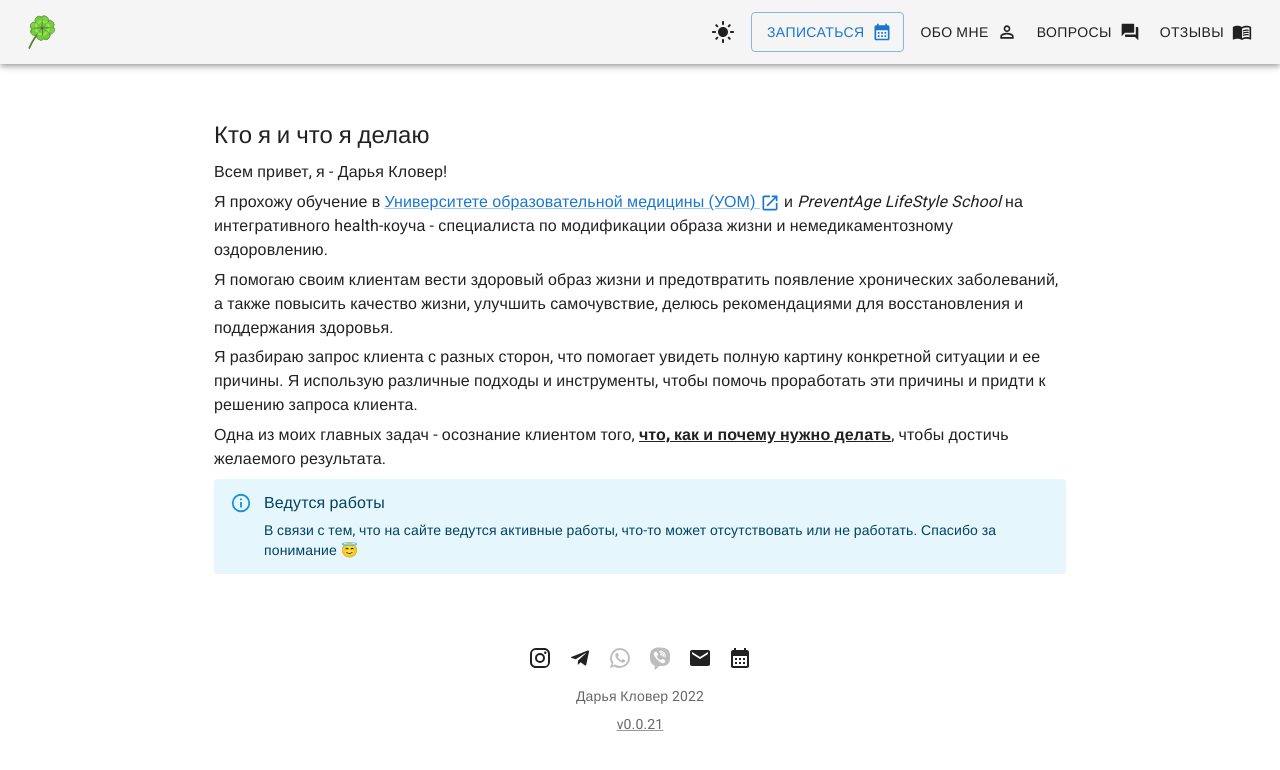
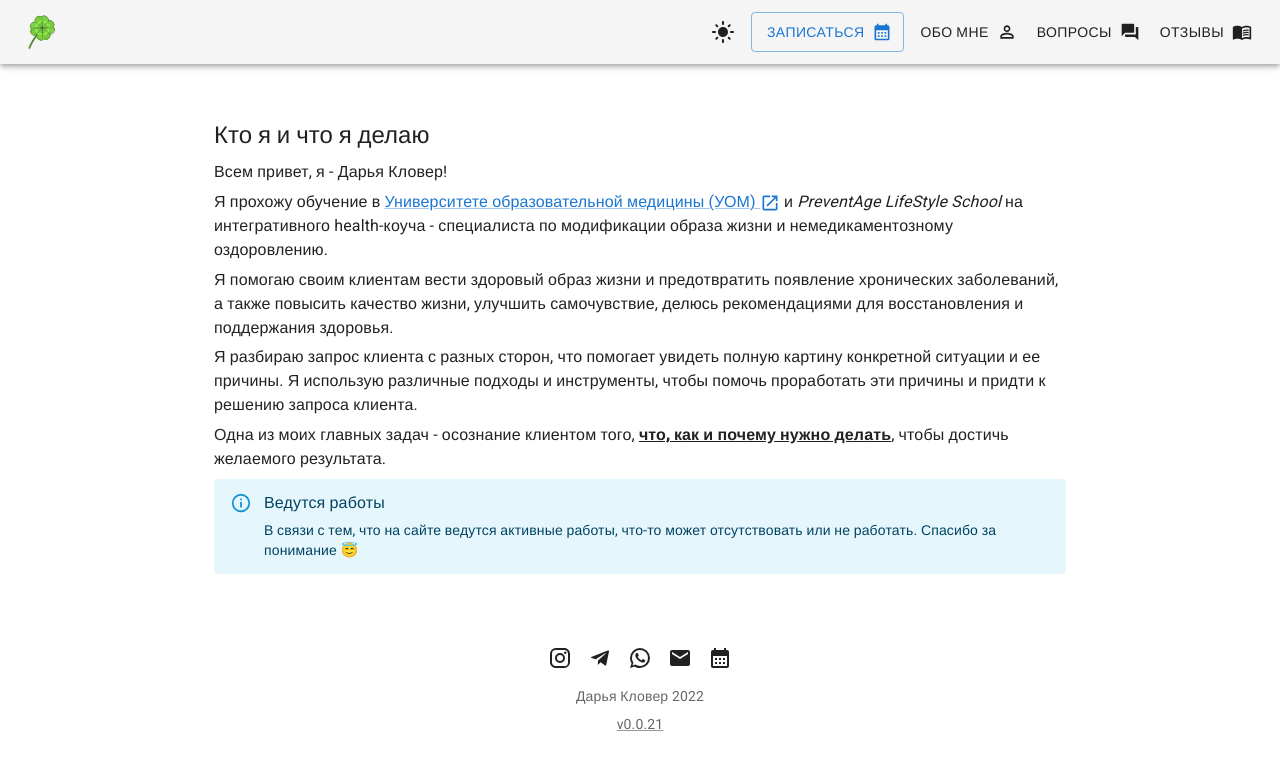
Before and after one commit to SiarheiBobryk/dariaklover, a React (Create React App) app: page / in a window 1280 px wide. Shown: the top 770 px of the page. Built offline with nearby package versions, Linux system fonts and the light colour scheme; a web font is replaced by a local one.

Commit message:
Social media links improvements (#286)
Changes:
- Setup WhatsApp link
- Rename some social labels
- Tweak the WhatsApp ID
- Remove the Viber support

```diff
--- a/src/components/Footer/Footer.tsx
+++ b/src/components/Footer/Footer.tsx
@@ -13,7 +13,6 @@ import EmailIcon from '@mui/icons-material/Email';
 import WhatsAppIcon from '@mui/icons-material/WhatsApp';
 
 import { AppConfigContext, Config } from '../../providers/AppConfigProvider';
-import ViberIcon from '../../icons/Viber';
 import packageJson from '../../../package.json';
 
 export const iconButtonA11yProps = {
@@ -30,6 +29,7 @@ function Footer(props: FooterProps) {
   const {
     instagram: { href: instagramHref, label: instagramLabel },
     telegram: { href: telegramHref, label: telegramLabel },
+    whatsapp: { href: whatsappHref, label: whatsappLabel },
     calendly: { href: calendlyHref, label: calendlyLabel },
     fullName,
     github,
@@ -50,32 +50,9 @@ function Footer(props: FooterProps) {
           </IconButton>
         </Tooltip>
         <Tooltip title="WhatsApp">
-          {/* TODO: Add ids and links here */}
-          <span>
-            <IconButton
-              aria-label="TODO: add aria-label"
-              href="TODO: add href here"
-              color="inherit"
-              disabled
-              {...iconButtonA11yProps}
-            >
-              <WhatsAppIcon />
-            </IconButton>
-          </span>
-        </Tooltip>
-        <Tooltip title="Viber">
-          {/* TODO: Add ids and links here */}
-          <span>
-            <IconButton
-              aria-label="TODO: add aria-label"
-              href="TODO: add href here"
-              color="inherit"
-              disabled
-              {...iconButtonA11yProps}
-            >
-              <ViberIcon />
-            </IconButton>
-          </span>
+          <IconButton aria-label={whatsappLabel} href={whatsappHref} color="inherit" {...iconButtonA11yProps}>
+            <WhatsAppIcon />
+          </IconButton>
         </Tooltip>
         <Tooltip title="Электронная почта">
           <IconButton
--- a/src/providers/AppConfigProvider/AppConfigProvider.tsx
+++ b/src/providers/AppConfigProvider/AppConfigProvider.tsx
@@ -35,6 +35,11 @@ export interface Config extends MetaTags {
     href: string;
     label: string;
   };
+  whatsapp: {
+    id: string;
+    href: string;
+    label: string;
+  };
   calendly: {
     id: string;
     href: string;
@@ -63,12 +68,18 @@ export const config: Config = {
   instagram: {
     id: '@daria.klover',
     href: 'https://www.instagram.com/daria.klover',
-    label: 'Инстаграм Дарьи',
+    label: 'Instagram Дарьи',
   },
   telegram: {
     id: 'dariaklover',
     href: 'https://t.me/dariaklover',
-    label: 'Телеграм Дарьи',
+    label: 'Telegram Дарьи',
+  },
+  whatsapp: {
+    // TODO: Setup the branded account id (payed feature) later
+    id: '+375447841051',
+    href: 'https://wa.me/+375447841051',
+    label: 'WhatsApp Дарьи',
   },
   calendly: {
     id: 'dariaklover',
```
Also changed, not shown: 1 other file (tests, documents, lock files or other folders).
